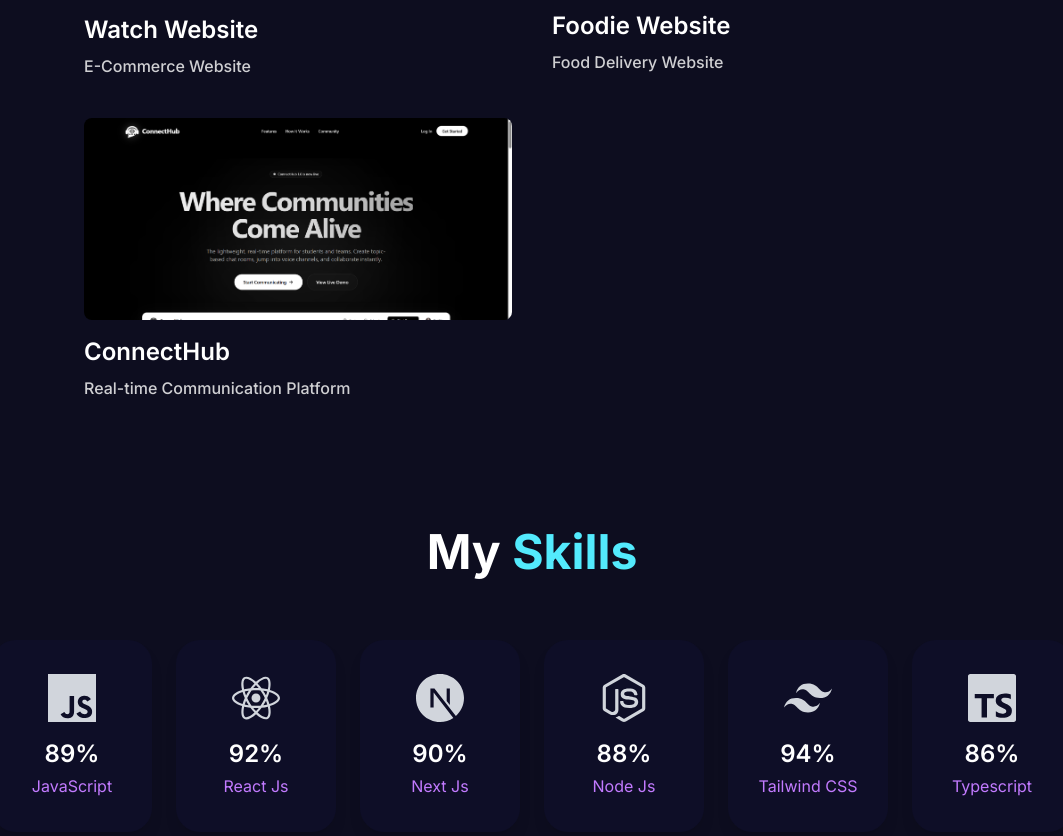
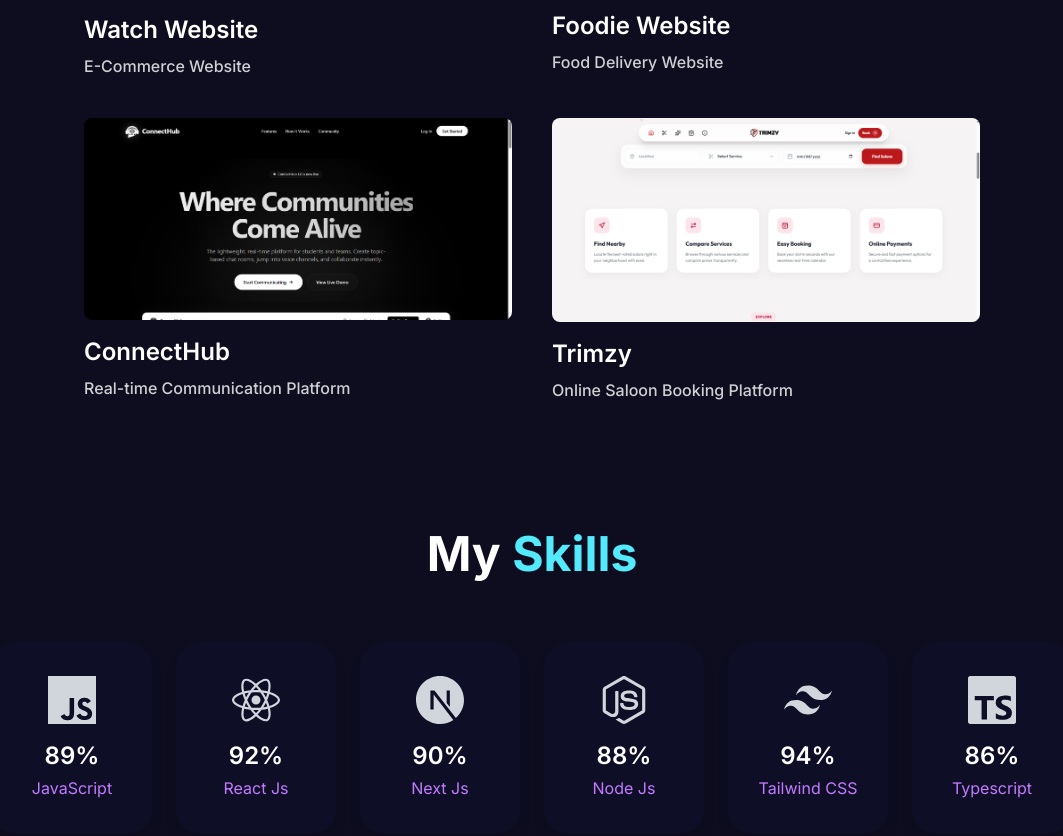
Before and after one commit to ChamalshaInduwara/Portfolio-website, a Next.js app: page / in a window 1280 px wide. Shown: the part 3312-4148 px from the top of the page, without its empty margins (108-1171 px from the left). Built offline with nearby package versions, Linux system fonts and the light colour scheme.

Commit message:
Refactor code structure for improved readability and maintainability

```diff
--- a/components/Home/Projects/Projects.tsx
+++ b/components/Home/Projects/Projects.tsx
@@ -138,6 +138,24 @@ const Projects = () => {
           </h1>
           <h1 className="pt-2 font-medium text-white/80">Real-time Communication Platform</h1>
         </div>
+        {/* 8th project */}
+        <div
+          data-aos="fade-up"
+          data-aos-anchor-placement="top-center"
+          data-aos-delay="200"
+        >
+          <Image
+            src="/images/p8.png"
+            alt="img"
+            width={800}
+            height={650}
+            className="rounded-lg"
+          />
+          <h1 className="mt-4 text-xl sm:text-2xl font-semibold text-white">
+            Trimzy
+          </h1>
+          <h1 className="pt-2 font-medium text-white/80">Online Saloon Booking Platform</h1>
+        </div>
       </div>
     </div>
   );
```
Also changed, not shown: public/images/p8.png (added).
